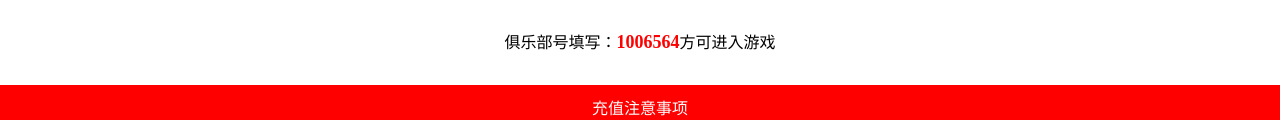
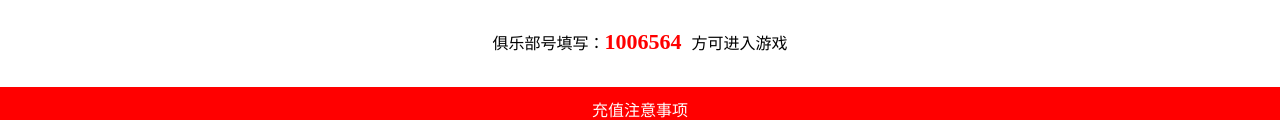
Before and after one commit to Hollelihanqi/jinhua, a plain HTML site: page index.html in a window 1280 px wide. Shown: the part 644-764 px from the top of the page. Drawn offline with Linux system fonts and the light colour scheme.

```diff
--- a/index.html
+++ b/index.html
@@ -65,7 +65,7 @@
         <p>支付宝红包充值客服:</p>
         <img src="./customer-service.jpg" alt="" style="width:200px;height: 200px;">
         <p class="my-warning">注册注意事项</p>
-        <p style="padding: 0 10px">俱乐部号填写：<span style="color:red;font-size: 18px;font-weight: bold">1006564</span>方可进入游戏</p>
+        <p style="padding: 0 10px">俱乐部号填写：<span style="color:red;font-size: 22px;font-weight: bold;margin-right: 10px">1006564</span>方可进入游戏</p>
         <p class="my-warning">充值注意事项</p>
         <p style="color: red;padding: 0 10px">1、必须是以支付宝发红包的方式，发给支付宝充值客服！！！</p>
         <p style="color: red;padding: 0 10px">2、充值红包祝福语必须写自己的ID号，不能错！！！</p>
```
